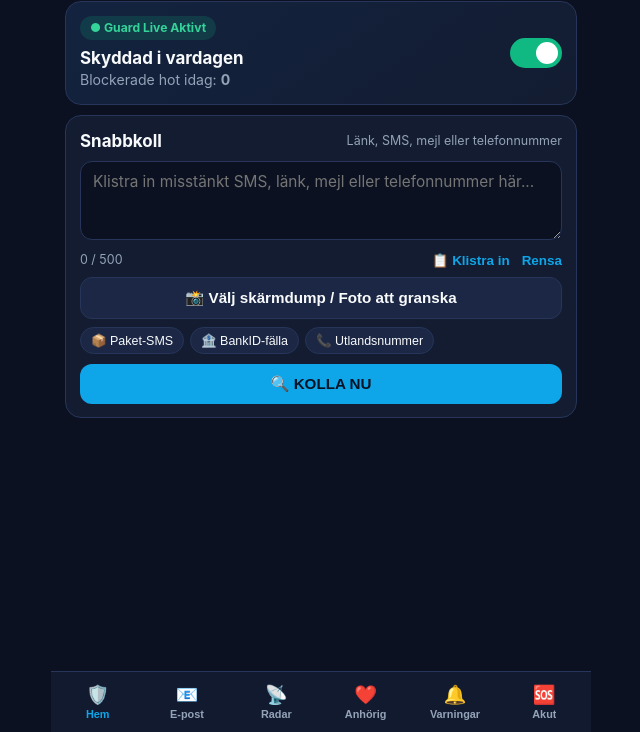
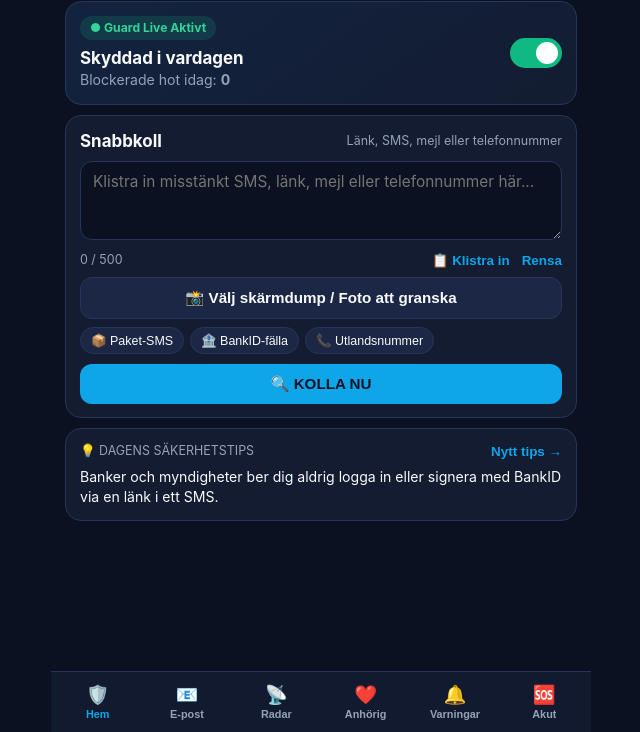
Before and after one commit to OskarJ1993/kollad, a plain HTML site: page index.html in a window 1280 px wide. Shown: the part 68-800 px from the top of the page, without its empty margins (319-959 px from the left). Drawn offline with Linux system fonts and the light colour scheme; no server answers.

Commit message:
Update stylesheet and script version in index.html

```diff
--- a/index.html
+++ b/index.html
@@ -5,7 +5,7 @@
   <meta name="viewport" content="width=device-width, initial-scale=1.0, viewport-fit=cover, maximum-scale=1.0, user-scalable=no" />
   <meta name="theme-color" content="#0b1120" />
   <title>Kollad – Din säkerhetsvakt</title>
-  <link rel="stylesheet" href="style.css?v=3" />
+  <link rel="stylesheet" href="style.css?v=4" />
 </head>
 <body>
   <div class="app-shell">
@@ -111,6 +111,17 @@
             <p class="muted tiny mb-6">Senaste kontroller (tryck för att fylla i igen):</p>
             <div id="recentHistoryList" class="history-chips"></div>
           </div>
+        </div>
+
+        <!-- Dagens säkerhetstips -->
+        <div class="card">
+          <div class="card-header-row">
+            <span class="muted tiny">💡 DAGENS SÄKERHETSTIPS</span>
+            <button id="nextTipBtn" class="text-btn tiny" type="button">Nytt tips →</button>
+          </div>
+          <p id="dailyTipText" class="small mt-6">
+            Banker och myndigheter ber dig aldrig logga in eller signera med BankID via en länk i ett SMS.
+          </p>
         </div>
       </section>
 
@@ -365,6 +376,6 @@
     </div>
   </div>
 
-  <script src="app.js?v=3"></script>
+  <script src="app.js?v=4"></script>
 </body>
 </html>
```
